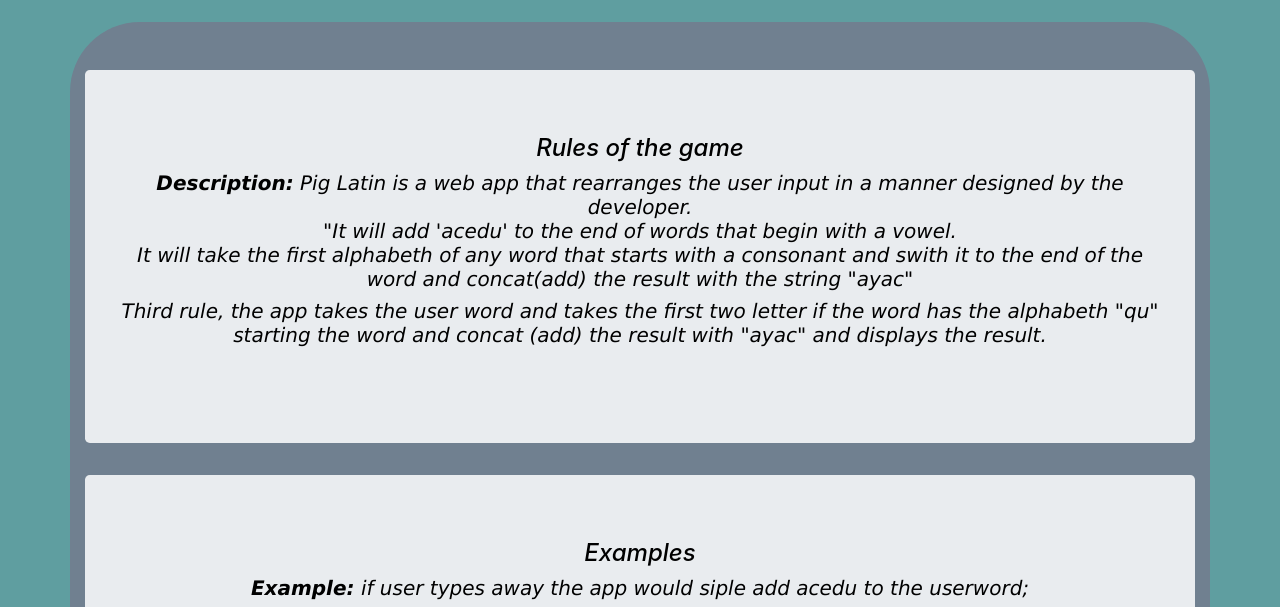
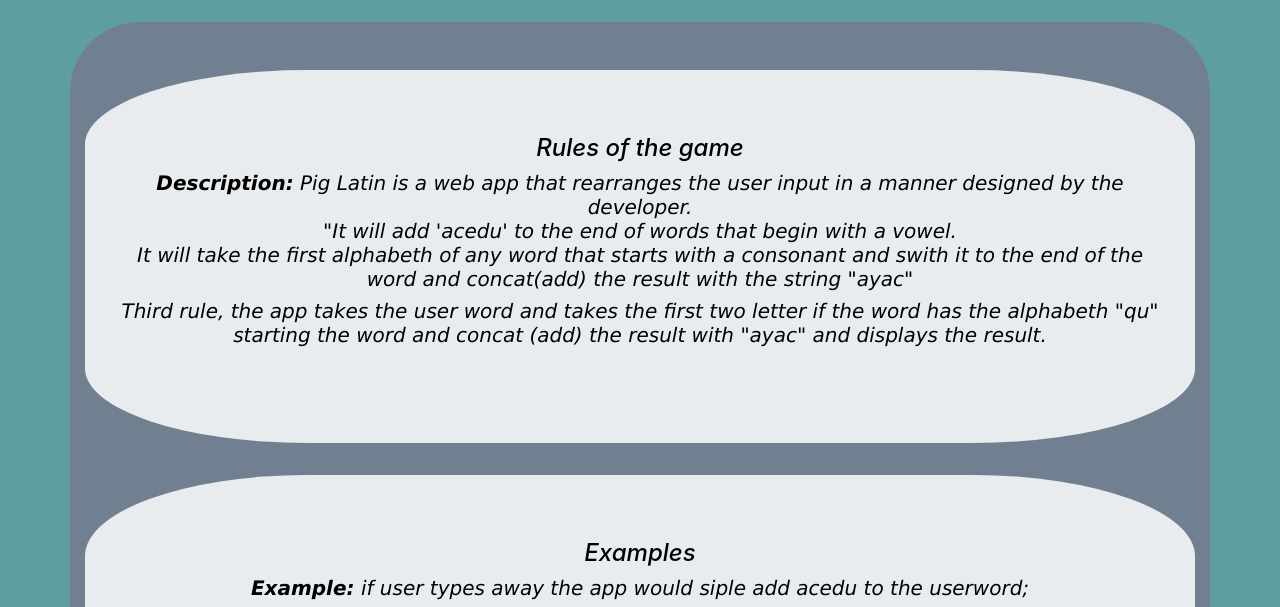
Before and after one commit to captblaze/pig-latin, a plain HTML site: page index.html in a window 1280 px wide. Shown: the part 189-796 px from the top of the page. Drawn offline with Linux system fonts and the light colour scheme.

```diff
--- a/css/style.css
+++ b/css/style.css
@@ -47,4 +47,5 @@ h5{
 }
 .jumbotron{
     color: black;
+    border-radius: 20%;
 }
```
Also changed, not shown: index.html (+7 -6 lines), 1 other file.
